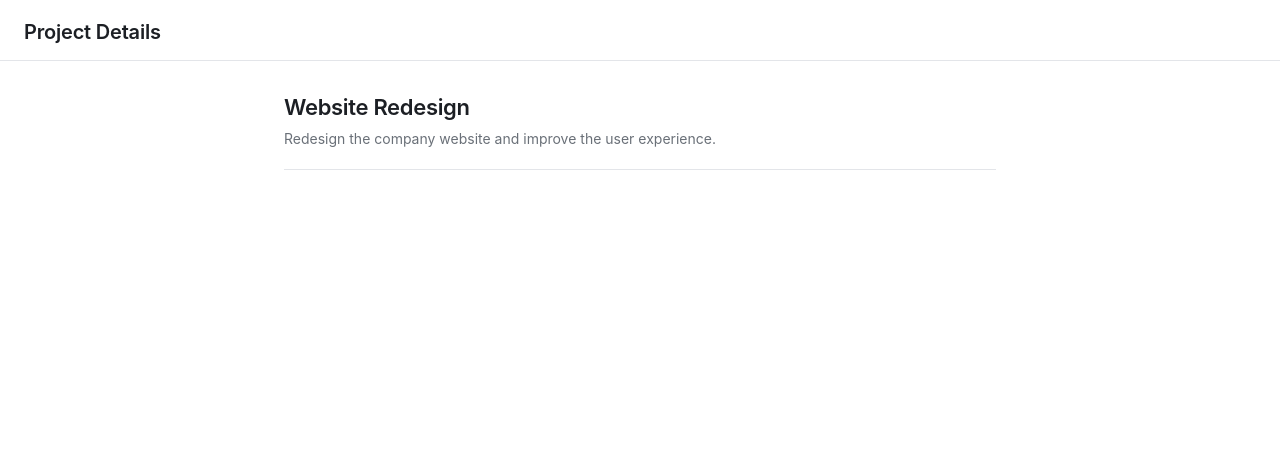
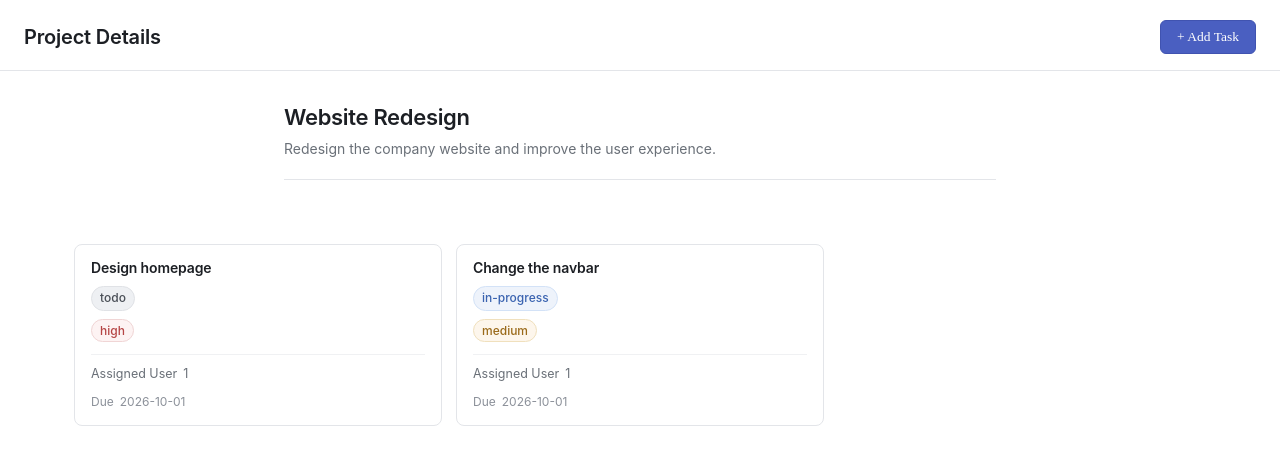
Before and after one commit to adeeltahirdev/MiniProjectManager, a React (Vite) app: page /projects/1 in a window 1280 px wide. Shown: the top 464 px of the page. Built offline with nearby package versions, Linux system fonts and the light colour scheme.

Commit message:
Created task card and rendered them on project detail page

```diff
--- /dev/null
+++ b/src/components/TaskCard.jsx
@@ -0,0 +1,35 @@
+function TaskCard({ task }) {
+  return (
+    <div className="task-card">
+      <div className="task-card-header">
+        <h3 className="task-title">{task.title}</h3>
+      </div>
+
+      <p
+        className="task-status"
+        data-status={task.status.toLowerCase().replace(/\s+/g, "-")}
+      >
+        {task.status}
+      </p>
+
+      <span
+        className="task-priority"
+        data-priority={task.priority.toLowerCase()}
+      >
+        {task.priority}
+      </span>
+
+      <p className="task-user">
+        <span>Assigned User</span>
+        <span>{task.assignedUser || "Unassigned"}</span>
+      </p>
+
+      <span className="task-due">
+        <span>Due</span>
+        <span>{task.dueDate || "Not set"}</span>
+      </span>
+    </div>
+  );
+}
+
+export default TaskCard;
--- a/src/data/tasks.js
+++ b/src/data/tasks.js
@@ -24,7 +24,7 @@
         id: 3,
         projectId: 2,
         title: "Make the structure of the app",
-        status: "todo",
+        status: "done",
         priority: "high",
         assignedUser: 1,
         dueDate: "2026-10-01"
--- a/src/index.css
+++ b/src/index.css
@@ -380,7 +380,7 @@
 }
 
 /* ---------- Create button ---------- */
-.craete-btn {
+.create-btn {
   font-family: inherit;
   font-size: 13.5px;
   font-weight: 500;
@@ -393,15 +393,15 @@
   transition: background 120ms ease;
 }
 
-.craete-btn:hover {
+.create-btn:hover {
   background: #4256b4;
 }
 
-.craete-btn:active {
+.create-btn:active {
   background: #3c4ea5;
 }
 
-.craete-btn:focus-visible {
+.create-btn:focus-visible {
   outline: none;
   box-shadow: 0 0 0 3px rgba(74, 95, 193, 0.25);
 }
@@ -416,7 +416,6 @@
   color: #1c1f24;
 }
 
-/* ---------- Project name ---------- */
 .project-details .name {
   margin: 0 0 6px;
   font-size: 22px;
@@ -426,7 +425,6 @@
   line-height: 1.3;
 }
 
-/* ---------- Project description ---------- */
 .project-details .description {
   margin: 0;
   font-size: 14px;
@@ -434,6 +432,170 @@
   line-height: 1.55;
   padding-bottom: 20px;
   border-bottom: 1px solid #e3e5e9;
+}
+
+/* ---------- Task card ---------- */
+.task-card {
+  background: #fff;
+  border: 1px solid #e3e5e9;
+  border-radius: 8px;
+  padding: 14px 16px;
+  display: flex;
+  flex-direction: column;
+  gap: 8px;
+  font-family: -apple-system, BlinkMacSystemFont, "Segoe UI", Roboto,
+    "Helvetica Neue", Arial, sans-serif;
+  color: #1c1f24;
+  transition: border-color 120ms ease, box-shadow 120ms ease;
+}
+
+.task-card:hover {
+  border-color: #d3d6db;
+  box-shadow: 0 1px 3px rgba(20, 25, 40, 0.05);
+}
+
+/* ---------- Header / title ---------- */
+.task-card-header {
+  display: flex;
+  align-items: flex-start;
+  justify-content: space-between;
+}
+
+.task-title {
+  margin: 0;
+  font-size: 14px;
+  font-weight: 600;
+  color: #1c1f24;
+  letter-spacing: -0.01em;
+  line-height: 1.35;
+  overflow: hidden;
+  text-overflow: ellipsis;
+  white-space: nowrap;
+  max-width: 100%;
+}
+
+/* ---------- Meta rows ---------- */
+.task-status,
+.task-user,
+.task-due {
+  margin: 0;
+  font-size: 12.5px;
+  color: #6a7078;
+  line-height: 1.4;
+}
+
+.task-status,
+.task-priority {
+  display: inline-flex;
+  align-items: center;
+  width: fit-content;
+  padding: 3px 8px;
+  border-radius: 999px;
+  font-size: 12px;
+  font-weight: 500;
+}
+
+.task-user,
+.task-due {
+  display: flex;
+  align-items: center;
+  gap: 6px;
+  padding-top: 4px;
+}
+
+.task-user {
+  border-top: 1px solid #f0f1f3;
+  margin-top: 4px;
+  padding-top: 10px;
+}
+
+.task-due {
+  color: #8b9099;
+  font-size: 12px;
+}
+
+/* ---------- Status pill (default neutral) ---------- */
+.task-status {
+  background: #eef0f3;
+  color: #4a4f57;
+  border: 1px solid #e0e2e6;
+}
+
+/* ---------- Priority pill (default neutral) ---------- */
+.task-priority {
+  background: #eef0f3;
+  color: #4a4f57;
+  border: 1px solid #e0e2e6;
+}
+
+/* Status colors */
+.task-status[data-status="todo"] {
+  background: #eef0f3;
+  color: #4a4f57;
+  border-color: #e0e2e6;
+}
+
+.task-status[data-status="in-progress"] {
+  background: #eef3fb;
+  color: #3a63b0;
+  border-color: #d3e2f7;
+}
+
+.task-status[data-status="review"] {
+  background: #f3f0fa;
+  color: #6a51a8;
+  border-color: #e0d8f2;
+}
+
+.task-status[data-status="done"] {
+  background: #eef7f2;
+  color: #1e7a4d;
+  border-color: #b7dfc9;
+}
+
+/* Priority colors */
+.task-priority[data-priority="low"] {
+  background: #eef0f3;
+  color: #4a4f57;
+  border-color: #e0e2e6;
+}
+
+.task-priority[data-priority="medium"] {
+  background: #fdf6ec;
+  color: #9a6a1a;
+  border-color: #f0e0bd;
+}
+
+.task-priority[data-priority="high"] {
+  background: #fdf3f3;
+  color: #b54545;
+  border-color: #f0d5d5;
+}
+
+/* ---------- Task grid ---------- */
+.task-grid {
+  display: grid;
+  grid-template-columns: repeat(3, minmax(0, 1fr));
+  gap: 14px;
+  padding: 24px;
+  max-width: 1180px;
+  margin: 0 auto;
+}
+
+/* ---------- Tablet ---------- */
+@media (max-width: 1024px) {
+  .task-grid {
+    grid-template-columns: repeat(2, minmax(0, 1fr));
+  }
+}
+
+/* ---------- Mobile ---------- */
+@media (max-width: 640px) {
+  .task-grid {
+    grid-template-columns: 1fr;
+    padding: 16px;
+    gap: 12px;
+  }
 }
 
 /* ---------- Small screens ---------- */
@@ -460,7 +622,7 @@
     font-size: 18px;
   }
 
-  .craete-btn {
+  .create-btn {
     padding: 7px 12px;
     font-size: 13px;
   }
--- a/src/pages/Dashboard.jsx
+++ b/src/pages/Dashboard.jsx
@@ -29,7 +29,7 @@
             <div className="header">
                 <h1>Dashboard</h1>
 
-                <button className="craete-btn" onClick={handleCreate}>Create project</button>
+                <button className="create-btn" onClick={handleCreate}>Create project</button>
             </div>
 
             <div>
--- a/src/pages/ProjectDetails.jsx
+++ b/src/pages/ProjectDetails.jsx
@@ -1,9 +1,12 @@
 import { useParams } from "react-router-dom";
 import { useProjects } from "../context/ProjectContext";
+import { useTasks } from "../context/TaskContext";
+import TaskCard from "../components/TaskCard";
 
 function ProjectDetails() {
   const { projectId } = useParams();
   const { projects } = useProjects();
+  const { tasks } = useTasks()
 
   const idInt = parseInt(projectId, 10);
 
@@ -26,16 +29,28 @@
     );
   }
 
+  const projectTask = tasks.filter(t => t.projectId === idInt)
+
   return (
     <>
       <div className="header">
         <h1>Project Details</h1>
+        <button className="create-btn">+ Add Task</button>
       </div>
 
       <div className="project-details">
         <h2 className="name">{project.name}</h2>
         <p className="description">{project.description}</p>
       </div>
+
+      <div className="task-grid">
+        {projectTask.map(task => (
+            <TaskCard
+                key={task.id}
+                task={task}
+            />
+        ))}
+      </div>
     </>
   );
 }
```
